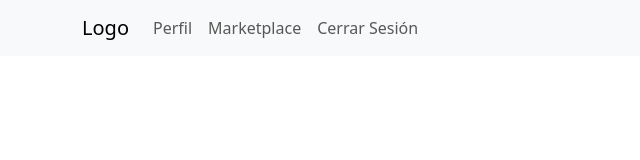
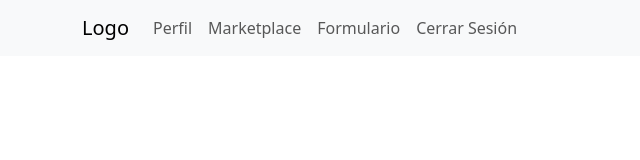
Before and after one commit to robdevstack/frontend-proyecto, a React (Create React App) app: page /profile in a window 1280 px wide. Shown: the top 160 px of the page, without its empty margins (0-640 px from the left). Built offline with nearby package versions, Linux system fonts and the light colour scheme; no server answers; sample sign-in values are in the browser's storage.

Commit message:
form nav

```diff
--- a/src/components/Navbar.js
+++ b/src/components/Navbar.js
@@ -58,6 +58,11 @@
                   </Link>
                 </li>
                 <li className="nav-item">
+                  <Link className="nav-link" to="/form">
+                    Formulario
+                  </Link>
+                </li>
+                <li className="nav-item">
                   <button className="btn btn-link nav-link" onClick={handleLogout}>
                     Cerrar Sesión
                   </button>
```
